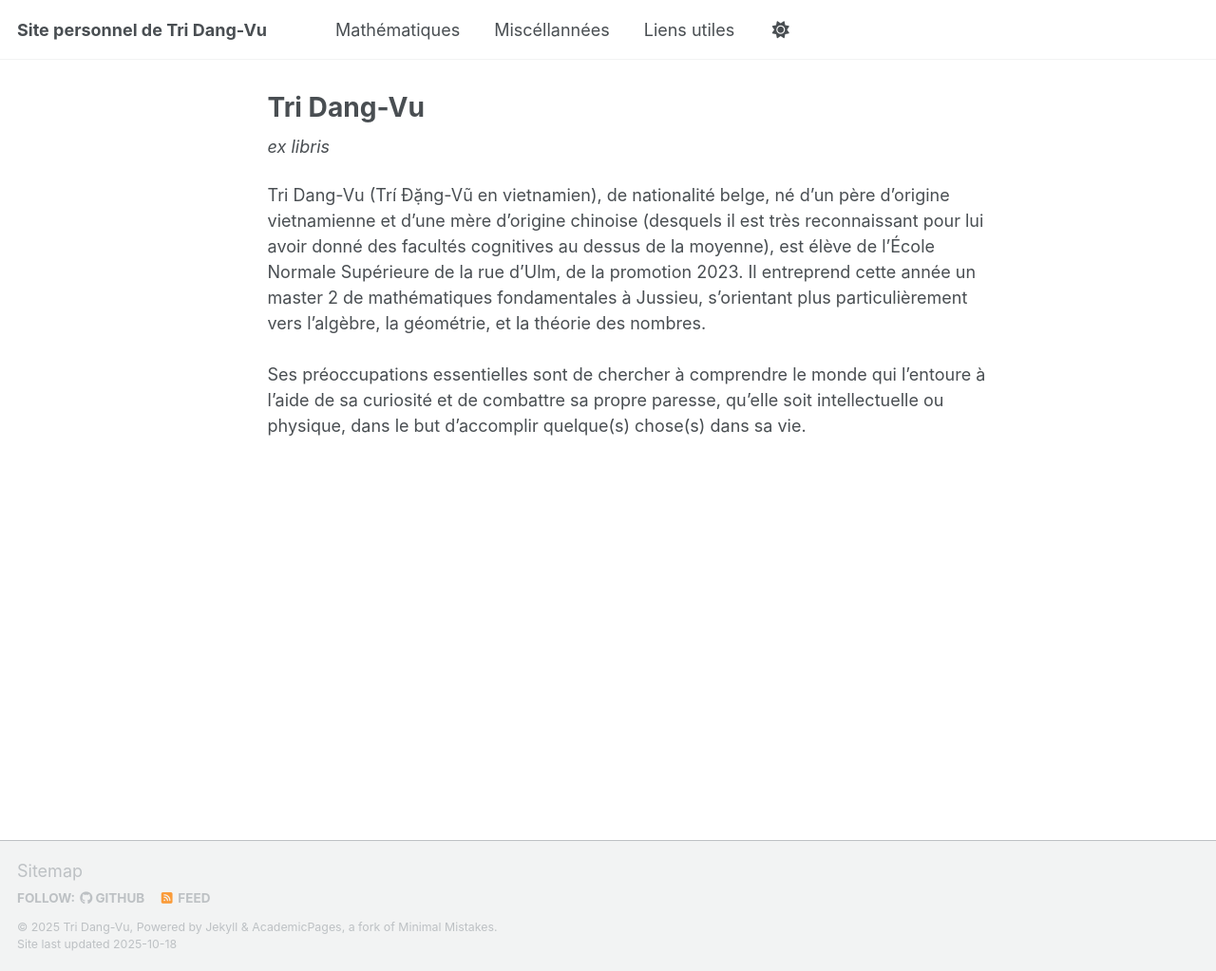
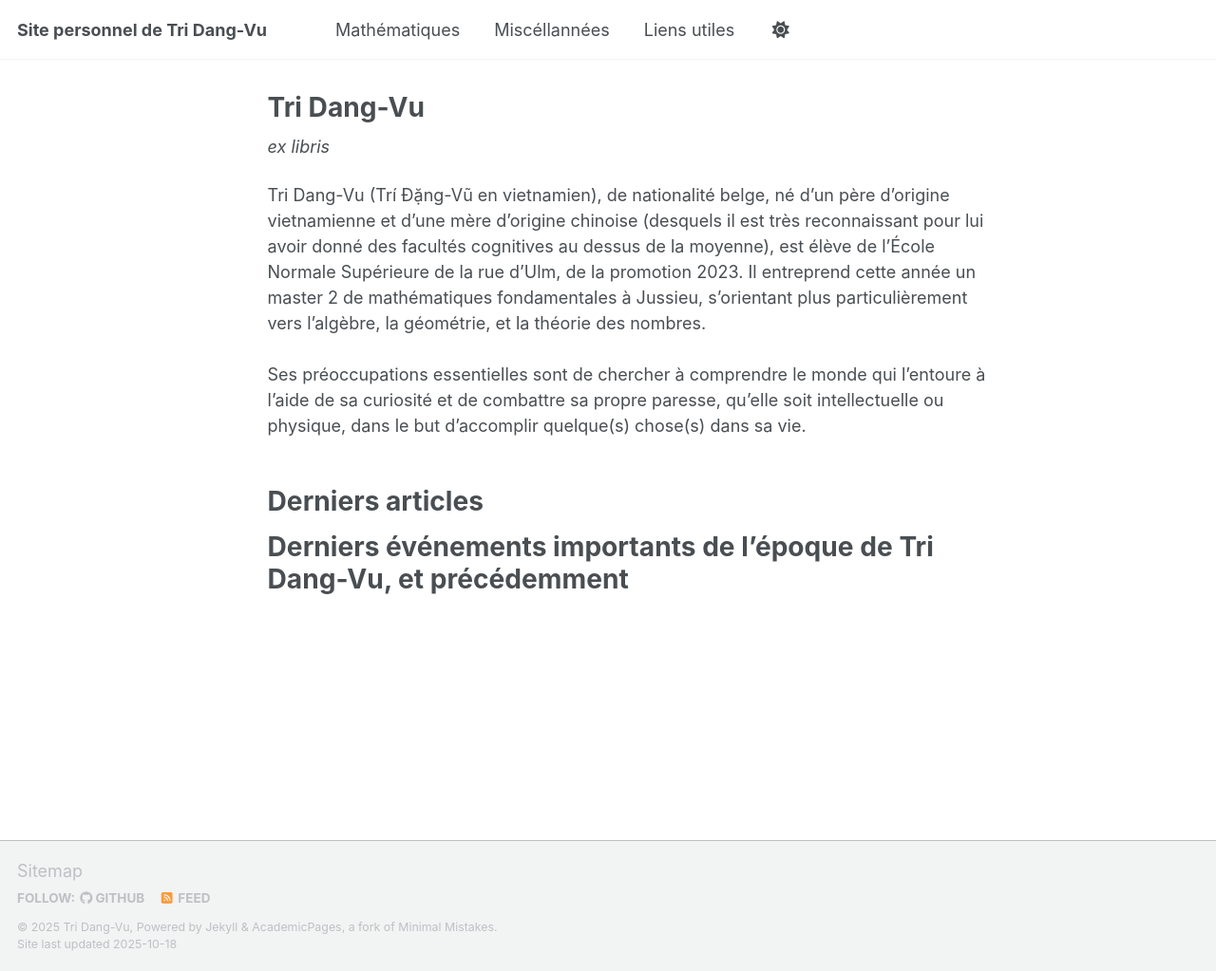
Before and after one commit to tridangvu/tridangvu.github.io, a Jekyll site: the page built from index.md, in a window 1280 px wide and 1023 px high. Shown: the whole window at 95% size. Built offline with Jekyll 4.4.1, drawn with Linux system fonts in a browser that asks for light colours; a script that is not in the unit is left out.

Commit message:
Update index.md

```diff
--- a/index.md
+++ b/index.md
@@ -12,3 +12,10 @@ classes: wide
 
 Tri Dang-Vu (Trí Đặng-Vũ en vietnamien), de nationalité belge, né d'un père d'origine vietnamienne et d'une mère d'origine chinoise (desquels il est très reconnaissant pour lui avoir donné des facultés cognitives au dessus de la moyenne), est élève de l'École Normale Supérieure de la rue d'Ulm, de la promotion 2023. Il entreprend cette année un master 2 de mathématiques fondamentales à Jussieu, s'orientant plus particulièrement vers l'algèbre, la géométrie, et la théorie des nombres. <br><br>
 Ses préoccupations essentielles sont de chercher à comprendre le monde qui l'entoure à l'aide de sa curiosité et de combattre sa propre paresse, qu'elle soit intellectuelle ou physique, dans le but d'accomplir quelque(s) chose(s) dans sa vie.<br><br>
+
+
+
+# Derniers articles
+
+
+# Derniers événements importants de l'époque de Tri Dang-Vu, et précédemment
```
